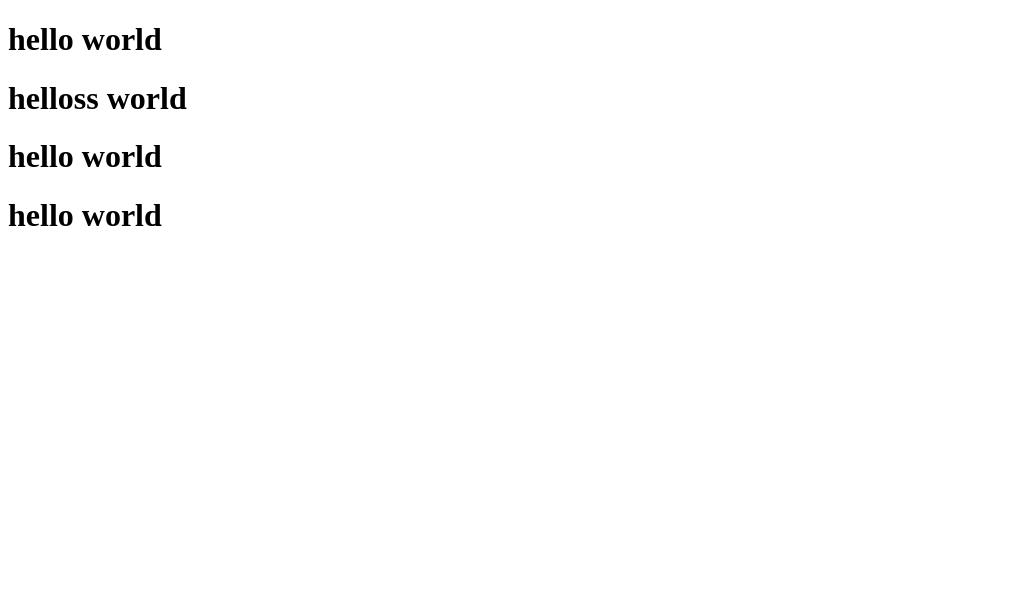
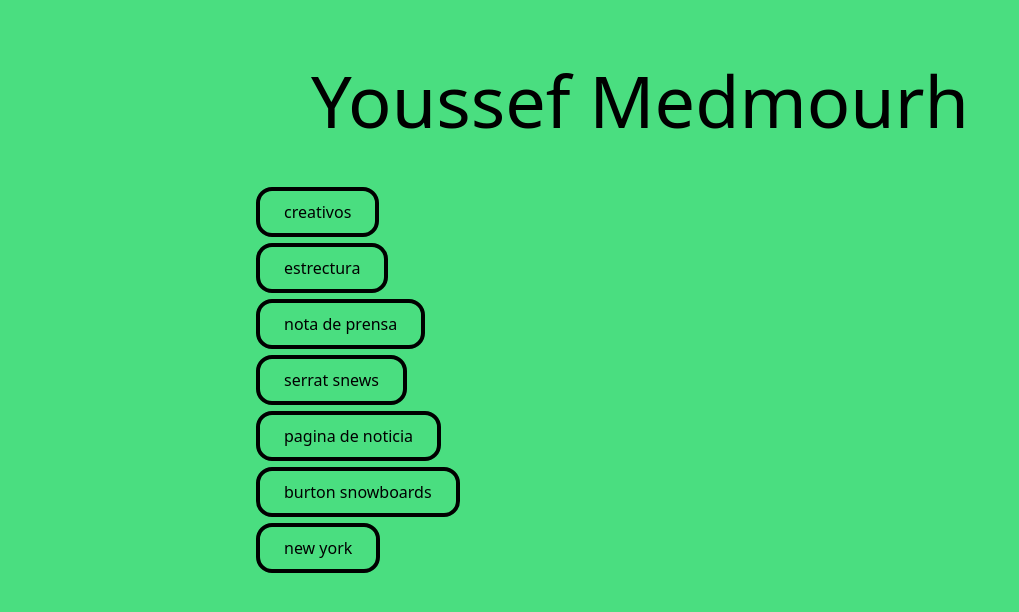
Before and after one commit to YoussefDevp/ceinpro, a plain HTML site: page index.html in a window 1280 px wide. Shown: the whole page, without its empty margins (0-1019 px from the left). Drawn offline with nearby package versions, Linux system fonts and the light colour scheme.

Commit message:
update index v1.0

```diff
--- a/index.html
+++ b/index.html
@@ -4,12 +4,25 @@
     <meta charset="UTF-8">
     <meta http-equiv="X-UA-Compatible" content="IE=edge">
     <meta name="viewport" content="width=device-width, initial-scale=1.0">
+    <script src="https://cdn.tailwindcss.com"></script>
     <title>Document test</title>
+    <style>
+
+    </style>
 </head>
-<body>
-    <h1>hello world</h1>
-    <h1>helloss world</h1>
-    <h1>hello world</h1>
-    <h1>hello world</h1>
+<body class="bg-green-400 max-w-3xl mx-auto">
+    <h1 class="text-7xl text-center my-[4rem]">Youssef Medmourh</h1>
+
+    <div>
+        <ol>
+            <li class="my-[2rem]"><a class="px-[1.5rem] py-[.6rem] border-4 border-solid border-black rounded-2xl" href="./UFE-HTML-CSS/01-CREATIVOS/">creativos</a></li>
+            <li class="my-[2rem]"><a class="px-[1.5rem] py-[.6rem] border-4 border-solid border-black rounded-2xl" href="./UFE-HTML-CSS/02-ESCRECTURA/">estrectura</a></li>
+            <li class="my-[2rem]"><a class="px-[1.5rem] py-[.6rem] border-4 border-solid border-black rounded-2xl" href="./UFE-HTML-CSS/03-Nota-de-prensa/">nota de prensa</a></li>
+            <li class="my-[2rem]"><a class="px-[1.5rem] py-[.6rem] border-4 border-solid border-black rounded-2xl" href="./UFE-HTML-CSS/04-serrats-news/">serrat snews</a></li>
+            <li class="my-[2rem]"><a class="px-[1.5rem] py-[.6rem] border-4 border-solid border-black rounded-2xl" href="./UFE-HTML-CSS/05-Pagina de noticia/">pagina de noticia</a></li>
+            <li class="my-[2rem]"><a class="px-[1.5rem] py-[.6rem] border-4 border-solid border-black rounded-2xl" href="./UFE-HTML-CSS/06-burton-snowboards/">burton snowboards</a></li>
+            <li class="my-[2rem]"><a class="px-[1.5rem] py-[.6rem] border-4 border-solid border-black rounded-2xl" href="#">new york</a></li>
+        </ol>
+    </div>
 </body>
 </html>
```
